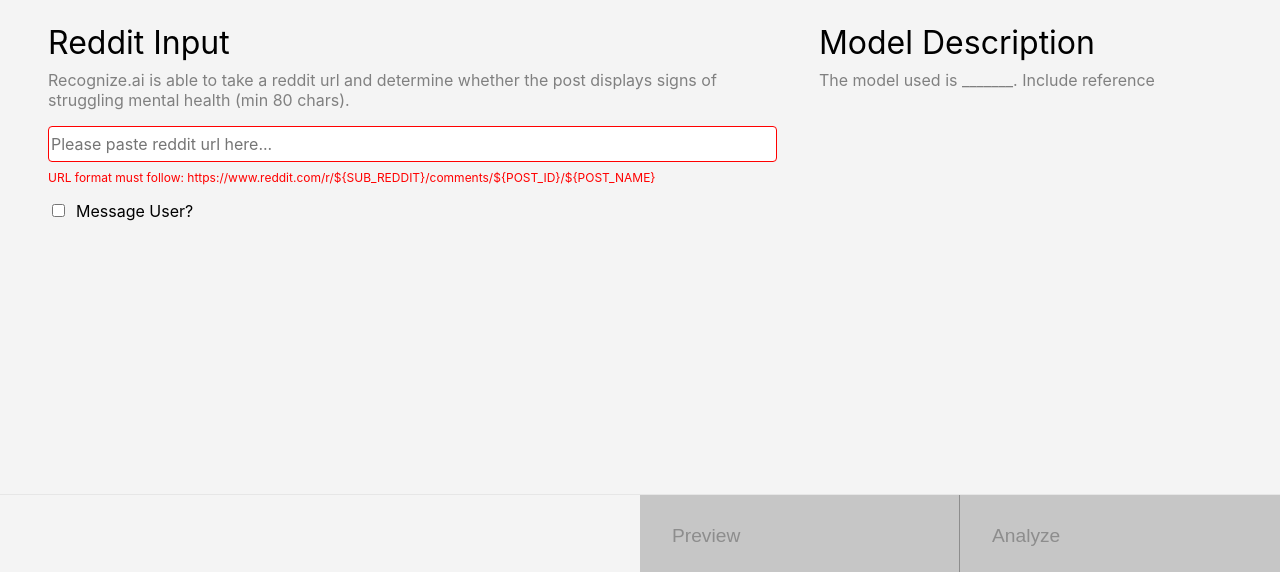
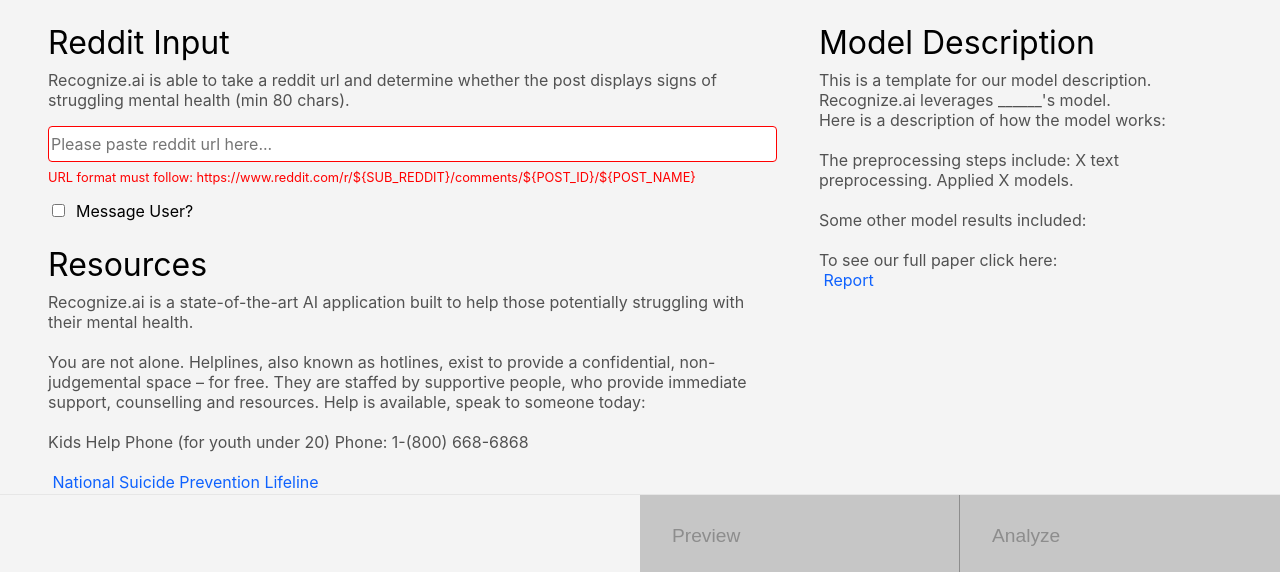
Before and after one commit to NickGagan/recognaize_ui, a React (Create React App) app: page / in a window 1280 px wide. Shown: the part 228-800 px from the top of the page. Built offline with nearby package versions, Linux system fonts and the light colour scheme; no server answers.

Commit message:
Final content pass

```diff
--- a/src/App.js
+++ b/src/App.js
@@ -4,12 +4,12 @@
 import { useState } from "react";
 import cx from "classnames";
 import { ReactNotifications, Store } from 'react-notifications-component'
-
-
+import { RECOGNIZE_AI_MESSAGE, RECOGNIZE_AI_RESOURCES, RECOGNIZE_AI_MODEL_DESC } from "./utils/messages";
+import report from "./static/Recognize_report_placeholder.pdf"
 const REDDIT_STATE = "reddit";
 const TEXT_STATE = "text";
 
-const API_HOST = process.env.REACT_APP_API_ENV === "dev" ? "http://localhost:3001" : "www.someherokuereact.com";
+const API_HOST = process.env.REACT_APP_API_ENV === "dev" ? "http://localhost:3001" : "https://recognize-ai-api.herokuapp.com";
 
 function App() {
   const [currentTab, selectTab] = useState(REDDIT_STATE);
@@ -49,8 +49,9 @@
         'Content-Type': 'application/json'
       },
       body: JSON.stringify({
-        message: "Template message body",
-        messageSubject: "Template message subject"
+        message: `${RECOGNIZE_AI_MESSAGE}
+        Post: ${inputText}`,
+        messageSubject: "Recognize.ai mental health detector"
       })
     };
     let url = API_HOST
@@ -187,6 +188,24 @@
     )
 
   }
+  function _renderResourcesContent() {
+    return (<div className="resourcesSection">
+      <div className="resourceHeader">
+        Resources
+      </div>
+      <div className="resourceDescription">
+        {RECOGNIZE_AI_RESOURCES}
+        <a href="http://www.suicidepreventionlifeline.org" target="_blank">
+        {"\n National Suicide Prevention Lifeline"}
+        </a>
+        <div> Phone: 1 800 273 TALK (8255)</div>
+        <a href="http://www.befrienders.org" target="_blank">
+        {"\n Befrienders"}
+        </a>
+        <div> Confidential support for those in distress</div>
+      </div>
+    </div>)
+  }
   function _renderPageContent() {
     return (
       <div className="pageContent">
@@ -210,6 +229,7 @@
                 value="Message User?"
                 onClick={_changeRedditFlagState.bind(this)}/>
               <label className="messageCheckboxLabel">Message User?</label>
+              {_renderResourcesContent()}
             </div>
           </div>
           <div className="redditDescriptionContainer">
@@ -217,7 +237,8 @@
               Model Description
             </div>
             <div className="redditDescription">
-              The model used is _______. Include reference
+              {RECOGNIZE_AI_MODEL_DESC}
+              <a href={report} target="_blank"> Report </a>
             </div>
           </div>
 
@@ -234,13 +255,15 @@
               Recognize.ai is able to take a text input and determine whether it displays sign of struggling mental health (min 80 chars).
             </div>
             {_renderTextArea()}
+            {_renderResourcesContent()}
           </div>
           <div className="textDescriptionContainer">
             <div className="textHeader">
               Model Description
             </div>
             <div className="textDescription">
-              The model used is _______. Include reference
+              {RECOGNIZE_AI_MODEL_DESC}
+              <a href={report} target="_blank"> Report </a>
             </div>
           </div>
         </div>}
--- a/src/App.scss
+++ b/src/App.scss
@@ -163,9 +163,10 @@
     padding: 2rem 0 3rem 0;
   }
   .textDescription {
-    color: grey;
+    color: #525252;
     padding-bottom: 1rem;
     text-align: left;
+    white-space:pre-wrap;
   }
   .textArea {
     font: inherit;
@@ -212,9 +213,11 @@
   }
 
   .redditDescription {
-    color: grey;
+    color: #525252;
     padding-bottom: 1rem;
     text-align: left;
+    white-space:pre-wrap;
+
   }
   .redditInput {
     font: inherit;
@@ -245,6 +248,25 @@
 .invalidInputMessage {
   padding-top: 0.5rem;
   color: red;
-  font-size: 0.75rem;
+  font-size: 0.8rem;
   text-align: left !important;
 }
+
+.resourcesSection {
+    .resourceHeader {
+      padding-top: 1.5rem;
+      padding-bottom: 0.5rem;
+      font-size: $subheader-height;
+      text-align: left;
+    }
+    .resourceDescription {
+      color: #525252;
+      padding-bottom: 1rem;
+      text-align: left;
+      white-space:pre-wrap;
+    }
+}
+a{
+  text-decoration: none;
+  color: #0f62fe;
+}
--- /dev/null
+++ b/src/utils/messages.js
@@ -0,0 +1,34 @@
+
+
+
+
+
+export {
+    RECOGNIZE_AI_MESSAGE,
+    RECOGNIZE_AI_RESOURCES,
+    RECOGNIZE_AI_MODEL_DESC
+}
+const RECOGNIZE_AI_MESSAGE = `Recognize.ai is a state-of-the-art AI application built to help those potentially struggling with their mental health. Recently, it has flagged a post of yours with those signs and we want to help.
+You are not alone. Helplines, also known as hotlines, exist to provide a confidential, non-judgemental space – for free. They are staffed by supportive people, who provide immediate support, counselling and resources. Help is available, speak to someone today:
+
+National Suicide Prevention Lifeline http://www.suicidepreventionlifeline.org Phone: 1 800 273 TALK (8255)
+
+Kids Help Phone (for youth under 20) Phone: 1 (800) 668-6868
+
+Befrienders http://www.befrienders.org`;
+const RECOGNIZE_AI_RESOURCES = `Recognize.ai is a state-of-the-art AI application built to help those potentially struggling with their mental health.
+
+You are not alone. Helplines, also known as hotlines, exist to provide a confidential, non-judgemental space – for free. They are staffed by supportive people, who provide immediate support, counselling and resources. Help is available, speak to someone today:
+
+Kids Help Phone (for youth under 20) Phone: 1-(800) 668-6868
+`;
+
+const RECOGNIZE_AI_MODEL_DESC = `This is a template for our model description. Recognize.ai leverages ______'s model.
+Here is a description of how the model works:
+
+The preprocessing steps include: X text preprocessing. Applied X models.
+
+Some other model results included:
+
+To see our full paper click here:
+`;
```
Also changed, not shown: 1 other file (tests, documents, lock files or other folders).
